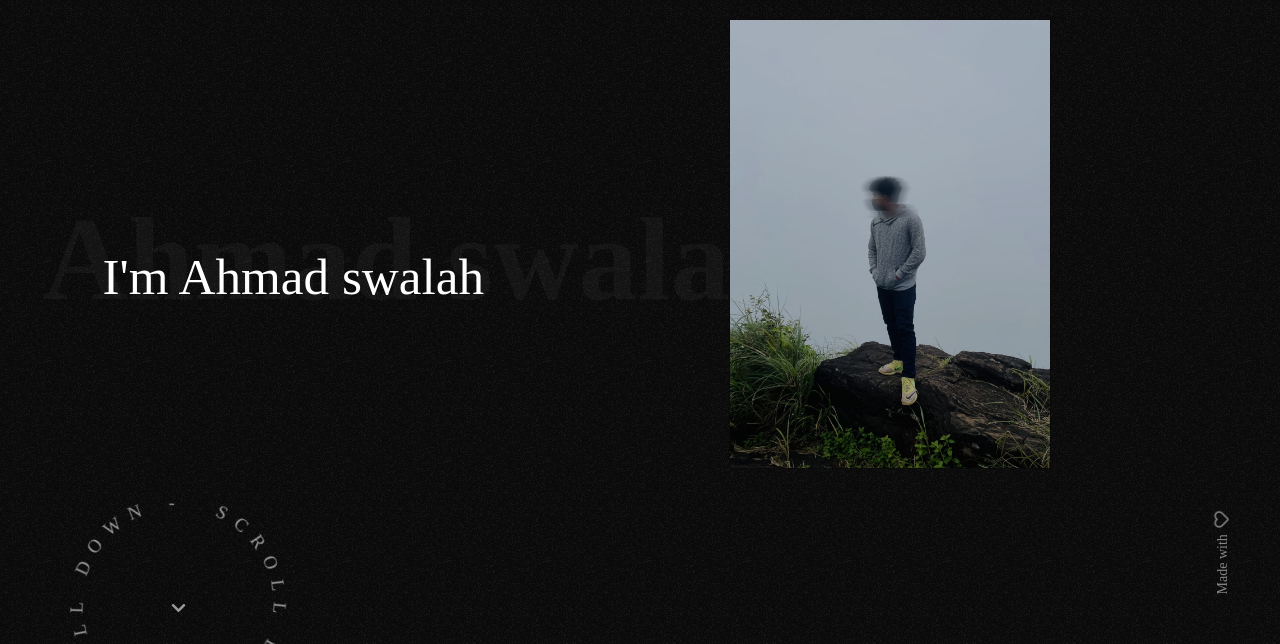
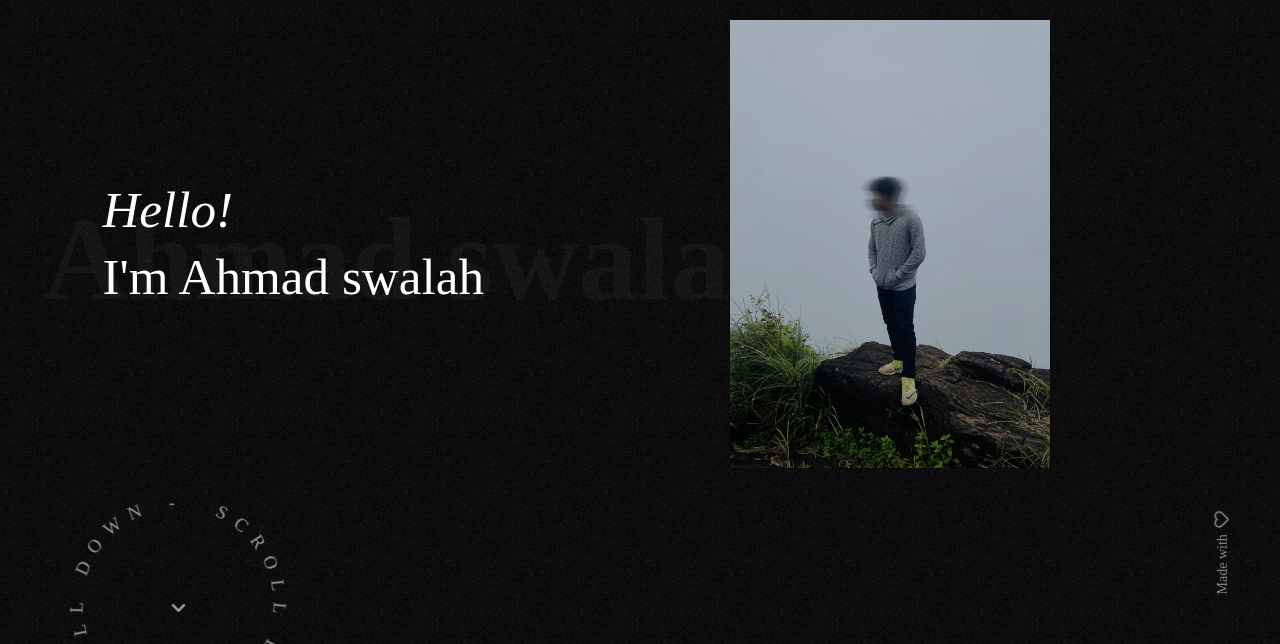
Before and after one commit to ahmadsalahuddeen/ahmadswalah, a plain HTML site: page index.html in a window 1280 px wide. Shown: the part 156-800 px from the top of the page. Drawn offline with Linux system fonts and the light colour scheme; files whose address does not match are found by name.

Commit message:
removed shitttt

```diff
--- a/index.html
+++ b/index.html
@@ -368,7 +368,7 @@
 							Use class "max-width-*" to set caption max width if needed. For example "max-width-1000". More info about helper classes can be found in the file "helper.css".
 							-->
 							<div class="ph-caption max-width-1000">
-								<h1 class="ph-caption-title ph-appear font-normal"><em>
+								<h1 class="ph-caption-title ph-appear font-normal"><em>Hello!
 
 								</em><br> I'm Ahmad swalah <br> <em><u> </u></em></h1>
 								<div class="ph-caption-title-ghost ph-appear">Ahmad swalah</div>
```
